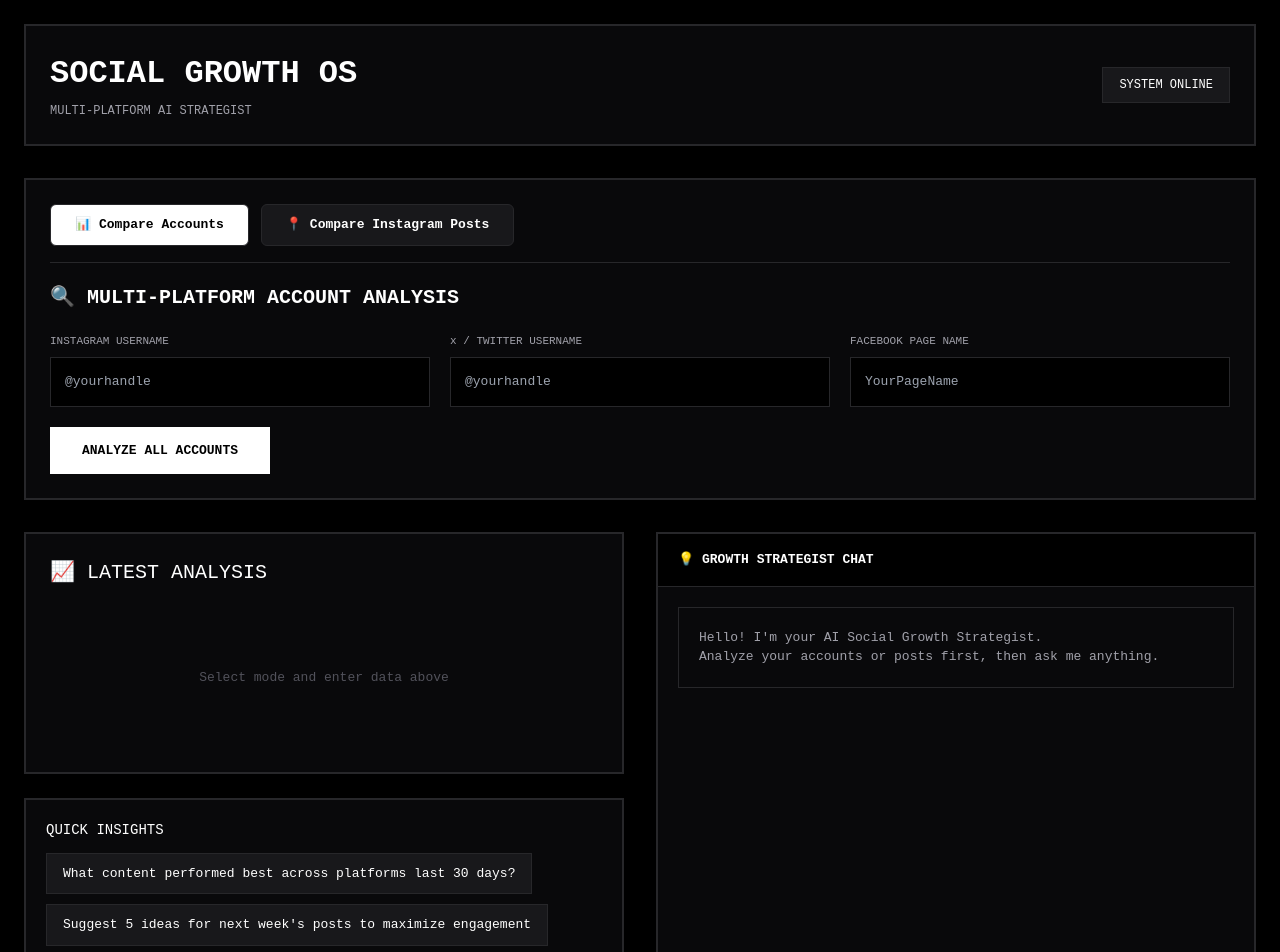
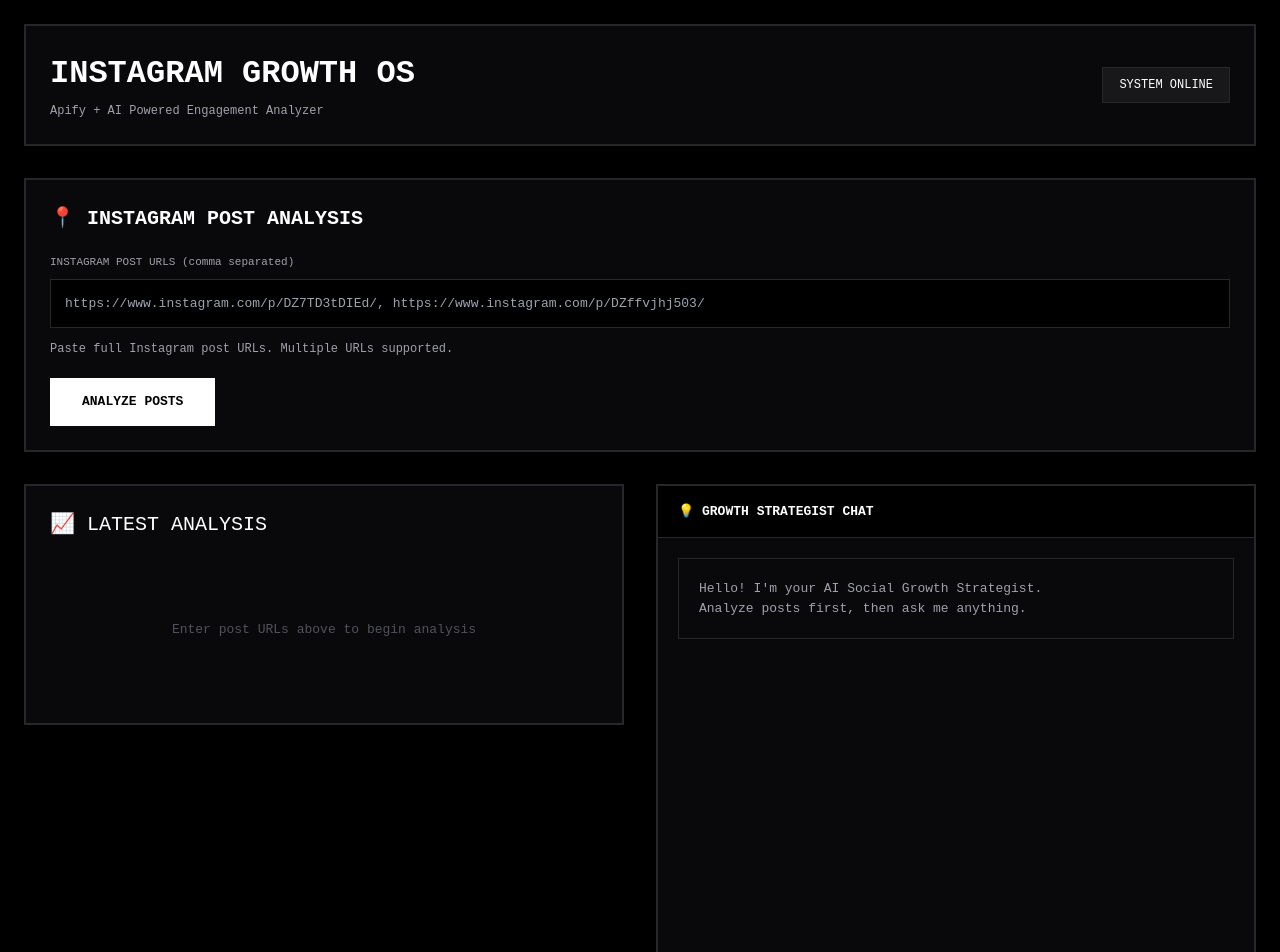
Before and after one commit to sweaterweather2003/Social-Media-Post-Analysis, a Next.js app in the folder frontend/: page / in a window 1280 px wide. Shown: the top 952 px of the page. Built offline with nearby package versions, Linux system fonts and the light colour scheme.

Commit message:
Update page.tsx

```diff
--- a/frontend/app/page.tsx
+++ b/frontend/app/page.tsx
@@ -35,12 +35,7 @@ const renderCleanConsoleOutput = (text: string) => {
 };
 
 export default function Home() {
-  const [igUsername, setIgUsername] = useState("");
-  const [xUsername, setxUsername] = useState("");
-  const [fbPage, setFbPage] = useState("");
   const [postInput, setPostInput] = useState("");
-  const [mode, setMode] = useState<"accounts" | "posts">("accounts");
-  const [postType, setPostType] = useState<"reels" | "all">("reels");
   const [isProcessing, setIsProcessing] = useState(false);
   const [lastAnalysis, setLastAnalysis] = useState<any>(null);
 
@@ -58,158 +53,50 @@ export default function Home() {
     }
   }, [messages, isLoading]);
 
-  // Dynamic Quick Insights based on context
-  const getDynamicQuickPrompts = () => {
-    if (lastAnalysis && lastAnalysis.length > 0) {
-      const platform = lastAnalysis[0].platform || "";
-
-      if (platform.includes("Posts") || platform.includes("Reels")) {
-        return [
-          "Why did one post perform better than the other?",
-          "What should I improve in my next reels?",
-          "Suggest 5 new post ideas based on this analysis",
-          "What hashtags should I use next?",
-          "Compare these posts to trending content",
-        ];
-      } else if (platform.includes("Instagram")) {
-        return [
-          "What was my best performing post this month?",
-          "Suggest 5 content ideas for next week",
-          "How can I improve my engagement rate?",
-          "What hashtags are working right now?",
-          "Give me a 7-day growth plan",
-        ];
-      }
-    }
-
-    // Default prompts
-    return [
-      "What content performed best across platforms last 30 days?",
-      "Suggest 5 ideas for next week's posts to maximize engagement",
-      "Analyze top hashtags and trending patterns right now",
-      "Give me a full growth strategy for the next 14 days",
-      "Compare my Instagram vs x performance",
-    ];
+  const extractUrls = (input: string): string[] => {
+    return input.split(',').map(item => item.trim()).filter(Boolean);
   };
 
-  const quickPrompts = getDynamicQuickPrompts();
-
-  const extractShortcode = (input: string): string[] => {
-    return input.split(',').map(item => {
-      const trimmed = item.trim();
-      if (!trimmed) return null;
-      const urlMatch = trimmed.match(/instagram\.com\/(?:reel|p)\/([A-Za-z0-9_-]+)/);
-      if (urlMatch && urlMatch[1]) return urlMatch[1];
-      return trimmed;
-    }).filter(Boolean) as string[];
-  };
-
-  const handleAnalyzeAccounts = async () => {
-    if (!igUsername && !xUsername && !fbPage) {
-      alert("Please enter at least one username or page name");
+  const handleAnalyzePosts = async () => {
+    if (!postInput.trim()) {
+      alert("Please enter at least one Instagram post URL");
       return;
     }
 
     setIsProcessing(true);
-    const analyses: any[] = [];
+    const postUrls = extractUrls(postInput);
 
     try {
-      if (igUsername) {
-        const res = await fetch(`${process.env.NEXT_PUBLIC_API_URL}/api/analyze-profile`, {
+      const backendUrl = process.env.NEXT_PUBLIC_API_URL || 'http://localhost:8001';
+
+      const res = await fetch(`${backendUrl}/api/analyze-posts`, {
         method: "POST",
         headers: { "Content-Type": "application/json" },
         body: JSON.stringify({
-            profile: igUsername,
-            focus: "growth, best performing posts, current trends, improvement suggestions"
+          post_urls: postUrls,
         }),
       });
+
       const data = await res.json();
-        analyses.push({ platform: "Instagram", ...data });
-      }
-      if (xUsername) {
-        const res = await fetch(`${process.env.NEXT_PUBLIC_API_URL}/api/analyze-profile`, {
-          method: "POST",
-          headers: { "Content-Type": "application/json" },
-          body: JSON.stringify({
-            profile: xUsername,
-            focus: "growth, best performing posts, current trends, improvement suggestions"
-          }),
-        });
-        const data = await res.json();
-        analyses.push({ platform: "x/X", ...data });
-      }
-      if (fbPage) {
-        const res = await fetch(`${process.env.NEXT_PUBLIC_API_URL}/api/analyze-profile`, {
-          method: "POST",
-          headers: { "Content-Type": "application/json" },
-          body: JSON.stringify({
-            profile: fbPage,
-            focus: "growth, best performing posts, current trends, improvement suggestions"
-          }),
-        });
-        const data = await res.json();
-        analyses.push({ platform: "Facebook", ...data });
-      }
 
-      setLastAnalysis(analyses);
-      alert(`✅ Analysis completed for ${analyses.length} profile(s)!`);
+      if (data.success) {
+        setLastAnalysis(data);
+        alert(`✅ Successfully analyzed ${postUrls.length} post(s)!`);
 
         setTimeout(() => {
           chatSectionRef.current?.scrollIntoView({ behavior: "smooth" });
         }, 300);
 
-      if (analyses.length > 0) {
-        append({ role: "user", content: `Here is the analysis for ${igUsername || xUsername || fbPage}` });
+        append({
+          role: "user",
+          content: `Analyze these Instagram posts: ${postUrls.join(", ")}`
+        });
+      } else {
+        alert("Analysis failed: " + data.error);
       }
     } catch (error) {
       console.error(error);
-      alert("Failed to analyze accounts. Make sure backend is running.");
-    }
-    setIsProcessing(false);
-  };
-
-  const handleAnalyzePosts = async () => {
-    if (!postInput.trim()) {
-      alert("Please enter at least one Instagram post URL or shortcode");
-      return;
-    }
-
-    setIsProcessing(true);
-    const shortcodeList = extractShortcode(postInput);
-
-    try {
-      const res = await fetch(`${process.env.NEXT_PUBLIC_API_URL}/api/analyze-posts`, {
-        method: "POST",
-        headers: { "Content-Type": "application/json" },
-        body: JSON.stringify({
-          shortcodes: shortcodeList,
-          focus: "engagement comparison, best performing, improvement suggestions",
-          post_type: postType
-        }),
-      });
-
-      const data = await res.json();
-
-      setLastAnalysis([{
-        platform: `Instagram ${postType === "reels" ? "Reels" : "Posts"}`,
-        ...data
-      }]);
-
-      alert(`✅ Analyzed ${shortcodeList.length} ${postType === "reels" ? "Reels" : "Posts"}!`);
-
-      setTimeout(() => {
-        chatSectionRef.current?.scrollIntoView({ behavior: "smooth" });
-      }, 300);
-
-      if (data.success) {
-        append({
-          role: "user",
-          content: `Here is the analysis for ${postType === "reels" ? "Reels" : "Posts"}: ${shortcodeList.join(", ")}`
-        });
-      }
-    } catch (error) {
-      console.error(error);
-      alert("Failed to analyze posts. Make sure backend is running.");
+      alert("Failed to connect to backend. Make sure the FastAPI server is running on port 8001.");
     }
     setIsProcessing(false);
   };
@@ -232,116 +119,37 @@ export default function Home() {
 
       <header style={{ display: "flex", justifyContent: "space-between", alignItems: "center", padding: "24px", marginBottom: "32px", border: "2px solid #27272a", backgroundColor: "#09090b" }}>
         <div>
-          <h1 style={{ fontSize: "32px", fontWeight: 900, margin: 0 }}>SOCIAL GROWTH OS</h1>
-          <p style={{ fontSize: "12px", color: "#a1a1aa", marginTop: "4px" }}>MULTI-PLATFORM AI STRATEGIST</p>
+          <h1 style={{ fontSize: "32px", fontWeight: 900, margin: 0 }}>INSTAGRAM GROWTH OS</h1>
+          <p style={{ fontSize: "12px", color: "#a1a1aa", marginTop: "4px" }}>Apify + AI Powered Engagement Analyzer</p>
         </div>
         <div style={{ padding: "8px 16px", backgroundColor: "#18181b", border: "1px solid #27272a", fontSize: "12px" }}>
           SYSTEM ONLINE
         </div>
       </header>
 
-      {/* Analysis Mode Toggle */}
       <section style={{ border: "2px solid #27272a", padding: "24px", marginBottom: "32px", backgroundColor: "#09090b" }}>
-        <div style={{ display: "flex", gap: "12px", marginBottom: "20px", borderBottom: "1px solid #27272a", paddingBottom: "16px" }}>
-          <button
-            onClick={() => setMode("accounts")}
-            style={{
-              padding: "10px 24px",
-              background: mode === "accounts" ? "#fff" : "#18181b",
-              color: mode === "accounts" ? "#000" : "#fff",
-              border: "1px solid #27272a",
-              fontWeight: "bold",
-              borderRadius: "6px"
-            }}
-          >
-            📊 Compare Accounts
-          </button>
-          <button
-            onClick={() => setMode("posts")}
-            style={{
-              padding: "10px 24px",
-              background: mode === "posts" ? "#fff" : "#18181b",
-              color: mode === "posts" ? "#000" : "#fff",
-              border: "1px solid #27272a",
-              fontWeight: "bold",
-              borderRadius: "6px"
-            }}
-          >
-            📍 Compare Instagram Posts
-          </button>
-        </div>
-
-        <h2 style={{ fontSize: "20px", fontWeight: 900, marginBottom: "20px" }}>
-          {mode === "accounts" ? "🔍 MULTI-PLATFORM ACCOUNT ANALYSIS" : "📍 INSTAGRAM POST COMPARISON"}
-        </h2>
-
-        {mode === "accounts" ? (
-          <div style={{ display: "grid", gridTemplateColumns: "repeat(auto-fit, minmax(300px, 1fr))", gap: "20px" }}>
-            <div>
-              <label style={{ display: "block", fontSize: "11px", color: "#a1a1aa", marginBottom: "8px" }}>INSTAGRAM USERNAME</label>
-              <input type="text" placeholder="@yourhandle" value={igUsername} onChange={(e) => setIgUsername(e.target.value)} style={{ width: "100%", padding: "14px", background: "#000", border: "1px solid #27272a", color: "white" }} />
-            </div>
-            <div>
-              <label style={{ display: "block", fontSize: "11px", color: "#a1a1aa", marginBottom: "8px" }}>x / TWITTER USERNAME</label>
-              <input type="text" placeholder="@yourhandle" value={xUsername} onChange={(e) => setxUsername(e.target.value)} style={{ width: "100%", padding: "14px", background: "#000", border: "1px solid #27272a", color: "white" }} />
-            </div>
-            <div>
-              <label style={{ display: "block", fontSize: "11px", color: "#a1a1aa", marginBottom: "8px" }}>FACEBOOK PAGE NAME</label>
-              <input type="text" placeholder="YourPageName" value={fbPage} onChange={(e) => setFbPage(e.target.value)} style={{ width: "100%", padding: "14px", background: "#000", border: "1px solid #27272a", color: "white" }} />
-            </div>
-          </div>
-        ) : (
-          <div>
-            <label style={{ display: "block", fontSize: "11px", color: "#a1a1aa", marginBottom: "8px" }}>POST TYPE</label>
-            <div style={{ display: "flex", gap: "10px", marginBottom: "16px" }}>
-              <button
-                onClick={() => setPostType("reels")}
-                style={{
-                  padding: "8px 20px",
-                  background: postType === "reels" ? "#fff" : "#18181b",
-                  color: postType === "reels" ? "#000" : "#fff",
-                  border: "1px solid #27272a",
-                  borderRadius: "6px"
-                }}
-              >
-                🎥 Reels Only
-              </button>
-              <button
-                onClick={() => setPostType("all")}
-                style={{
-                  padding: "8px 20px",
-                  background: postType === "all" ? "#fff" : "#18181b",
-                  color: postType === "all" ? "#000" : "#fff",
-                  border: "1px solid #27272a",
-                  borderRadius: "6px"
-                }}
-              >
-                📸 All Posts
-              </button>
-            </div>
+        <h2 style={{ fontSize: "20px", fontWeight: 900, marginBottom: "20px" }}>📍 INSTAGRAM POST ANALYSIS</h2>
 
         <label style={{ display: "block", fontSize: "11px", color: "#a1a1aa", marginBottom: "8px" }}>
-              INSTAGRAM POST URLS OR SHORTCODES (comma separated)
+          INSTAGRAM POST URLS (comma separated)
         </label>
         <input
           type="text"
-              placeholder="https://www.instagram.com/reel/DZNdBTogxVy/ or DZNdBTogxVy"
+          placeholder="https://www.instagram.com/p/DZ7TD3tDIEd/, https://www.instagram.com/p/DZffvjhj503/"
           value={postInput}
           onChange={(e) => setPostInput(e.target.value)}
           style={{ width: "100%", padding: "14px", background: "#000", border: "1px solid #27272a", color: "white", marginBottom: "12px" }}
         />
         <p style={{ fontSize: "12px", color: "#a1a1aa" }}>
-              You can paste full URLs or shortcodes.
+          Paste full Instagram post URLs. Multiple URLs supported.
         </p>
-          </div>
-        )}
 
         <button
-          onClick={mode === "accounts" ? handleAnalyzeAccounts : handleAnalyzePosts}
-          disabled={isProcessing || (mode === "accounts" ? (!igUsername && !xUsername && !fbPage) : !postInput.trim())}
+          onClick={handleAnalyzePosts}
+          disabled={isProcessing || !postInput.trim()}
           style={{ marginTop: "20px", padding: "14px 32px", background: "#fff", color: "#000", fontWeight: "bold", border: "none" }}
         >
-          {isProcessing ? "ANALYZING..." : mode === "accounts" ? "ANALYZE ALL ACCOUNTS" : `COMPARE ${postType === "reels" ? "REELS" : "POSTS"}`}
+          {isProcessing ? "ANALYZING WITH APIFY..." : "ANALYZE POSTS"}
         </button>
       </section>
 
@@ -351,44 +159,36 @@ export default function Home() {
             <h2 style={{ fontSize: "20px", marginBottom: "20px" }}>📈 LATEST ANALYSIS</h2>
             {lastAnalysis ? (
               <div style={{ fontSize: "13px", maxHeight: "500px", overflowY: "auto" }}>
-                {lastAnalysis.map((item: any, index: number) => (
-                  <div key={index} style={{ marginBottom: "20px", padding: "12px", border: "1px solid #27272a" }}>
-                    <strong>{item.platform}:</strong>
-                    <div style={{ marginTop: "8px", color: "#a1a1aa", whiteSpace: "pre-wrap" }}>
-                      {item.analysis ? item.analysis.substring(0, 400) + "..." : "Analysis completed"}
+                <div style={{ padding: "12px", border: "1px solid #27272a", marginBottom: "16px" }}>
+                  <strong>Summary:</strong><br />
+                  Total Posts: {lastAnalysis.summary?.total_posts}<br />
+                  Avg Likes: {lastAnalysis.summary?.avg_likes}<br />
+                  Avg Comments: {lastAnalysis.summary?.avg_comments}
                 </div>
+
+                {/* Charts */}
+                <div>
+                  <h3 style={{ marginBottom: "12px" }}>📊 Generated Charts</h3>
+                  <img
+                    src="http://localhost:8001/engagement_trend.png"
+                    alt="Engagement Trend"
+                    style={{ width: "100%", border: "1px solid #27272a", marginBottom: "12px" }}
+                    onError={(e) => { e.currentTarget.style.display = 'none'; }}
+                  />
+                  <img
+                    src="http://localhost:8001/top_posts.png"
+                    alt="Top Posts"
+                    style={{ width: "100%", border: "1px solid #27272a" }}
+                    onError={(e) => { e.currentTarget.style.display = 'none'; }}
+                  />
                 </div>
-                ))}
               </div>
             ) : (
               <div style={{ color: "#52525b", padding: "60px 0", textAlign: "center" }}>
-                Select mode and enter data above
+                Enter post URLs above to begin analysis
               </div>
             )}
           </section>
-
-          {/* Dynamic Quick Insights */}
-          <div style={{ border: "2px solid #27272a", padding: "20px", backgroundColor: "#09090b" }}>
-            <h3 style={{ marginBottom: "12px", fontSize: "14px" }}>QUICK INSIGHTS</h3>
-            <div style={{ display: "flex", flexWrap: "wrap", gap: "10px" }}>
-              {quickPrompts.map((prompt, i) => (
-                <button
-                  key={i}
-                  onClick={() => append({ role: "user", content: prompt })}
-                  style={{
-                    padding: "10px 16px",
-                    background: "#18181b",
-                    border: "1px solid #27272a",
-                    fontSize: "13px",
-                    cursor: "pointer",
-                    color: "#ffffff"
-                  }}
-                >
-                  {prompt}
-                </button>
-              ))}
-            </div>
-          </div>
         </div>
 
         <section ref={chatSectionRef} style={{ border: "2px solid #27272a", backgroundColor: "#09090b", height: "720px", display: "flex", flexDirection: "column" }}>
@@ -401,7 +201,7 @@ export default function Home() {
               <div style={{ padding: "20px", border: "1px solid #27272a" }}>
                 <p style={{ color: "#a1a1aa" }}>
                   Hello! I'm your AI Social Growth Strategist.<br />
-                  Analyze your accounts or posts first, then ask me anything.
+                  Analyze posts first, then ask me anything.
                 </p>
               </div>
             )}
@@ -438,7 +238,7 @@ export default function Home() {
               type="text"
               value={input}
               onChange={handleInputChange}
-              placeholder="Ask anything about performance, trends, or strategy..."
+              placeholder="Why did one post perform better? What should I post next?"
               style={{ flex: 1, padding: "12px", background: "#000", border: "1px solid #27272a", color: "white" }}
             />
             <button type="submit" style={{ padding: "0 24px", background: "#fff", color: "#000", fontWeight: "bold" }}>
```
Lines whose indentation alone changed are shown as unchanged.
